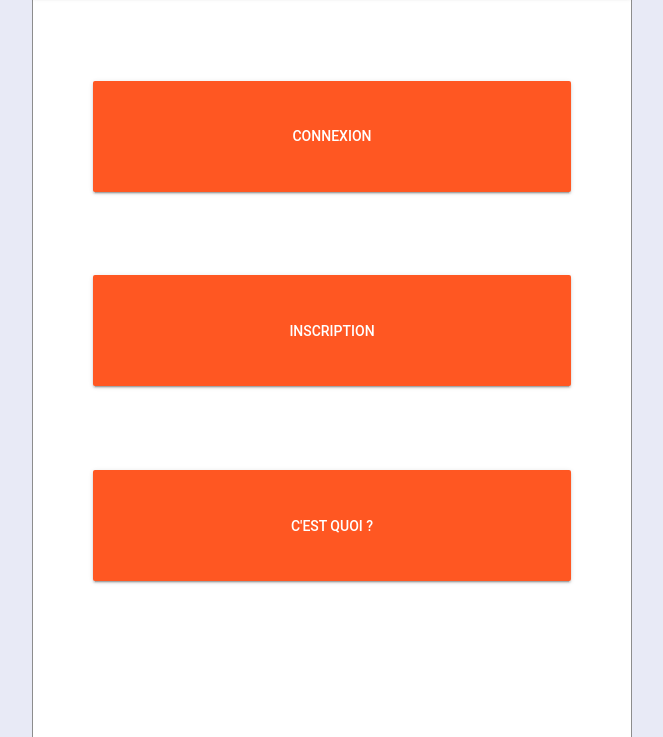
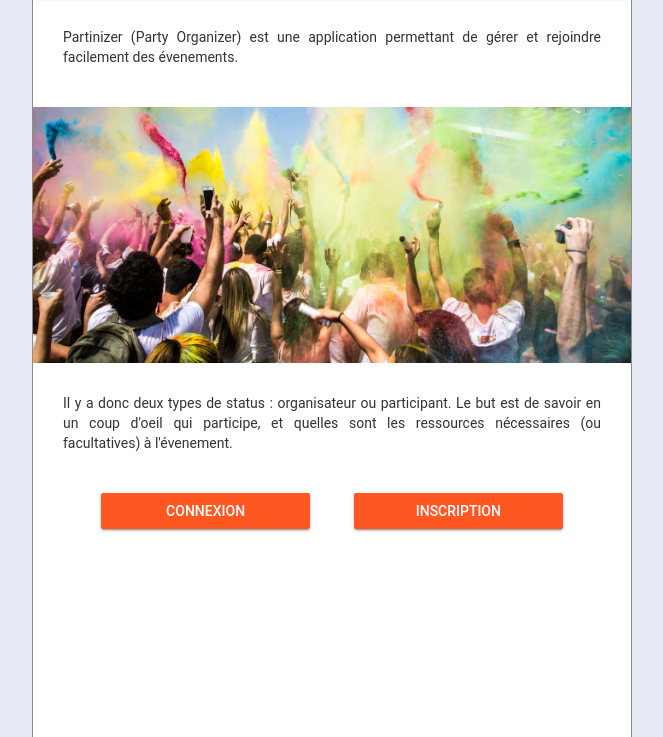
Before and after one commit to jecisc/M1PAI_GUI, a website: page src/app/index.html at #/description in a window 1280 px wide. Shown: the part 63-800 px from the top of the page, without its empty margins (308-971 px from the left). Drawn offline with nearby package versions, Linux system fonts and the light colour scheme; some packages are replaced by stand-ins of ours.

Commit message:
merge home and description

```diff
--- a/src/app/app.css
+++ b/src/app/app.css
@@ -5,7 +5,7 @@ body, html {
     height: 100%;
     width: 100%;
     margin: 0;
-    font-family: 'Roboto','Helvetica','Arial',sans-serif !important;
+    font-family: 'Roboto', 'Helvetica', 'Arial', sans-serif !important;
 }
 
 @media screen and (min-width: 480px) {
@@ -176,12 +176,22 @@ header span {
 .home {
     text-align: center;
     padding-top: 0 !important;
+    overflow: auto;
 }
 
-.home button {
-    width: 80%;
-    height: 15%;
-    margin-top: 14% !important;
+.home img {
+    width: 100%;
+}
+
+.home .navigation {
+    width: 100%;
+}
+
+.home .navigation button {
+    width: 35%;
+    margin-top: 0;
+    margin-right: 20px;
+    margin-left: 20px;
 }
 
 /* Main with 2 header row */
@@ -215,7 +225,7 @@ header span {
     margin-left: 10%;
 }
 
-.description{
+.description {
     font-size: 14px;
     font-weight: 400;
     line-height: 20px;
@@ -223,6 +233,6 @@ header span {
     padding: 30px;
 }
 
-.description .return{
+.description .return {
     margin-left: 0 !important;
 }
--- a/src/app/views/offlineHomepage.html
+++ b/src/app/views/offlineHomepage.html
@@ -5,7 +5,25 @@
 </header>
 
 <div class="home main1Row" ng-controller="OfflineHomepageCtrl">
-    <button ng-click="login()" class="accent myButton myButtonRaised">Connexion</button>
-    <button ng-click="subscription()" class="accent myButton myButtonRaised">Inscription</button>
-    <button ng-click="description()" class="accent myButton myButtonRaised">C'est quoi ?</button>
+    <div class="description">
+        <p>
+            Partinizer (Party Organizer) est une application permettant de gérer et rejoindre facilement des
+            évenements.
+        </p>
+    </div>
+
+    <img src="../../Ressources/Images/event.png"/>
+
+    <div class="description">
+        <p>
+            Il y a donc deux types de status : organisateur ou participant.
+            Le but est de savoir en un coup d'oeil qui participe, et quelles sont les ressources nécessaires (ou
+            facultatives) à l'évenement.
+        </p>
+    </div>
+
+    <div class="navigation">
+        <button ng-click="login()" class="accent myButton myButtonRaised">Connexion</button>
+        <button ng-click="subscription()" class="accent myButton myButtonRaised">Inscription</button>
+    </div>
 </div>
```
Also changed, not shown: src/app/views/description.html (+1 -8 lines), Ressources/Images/event.png (added).
